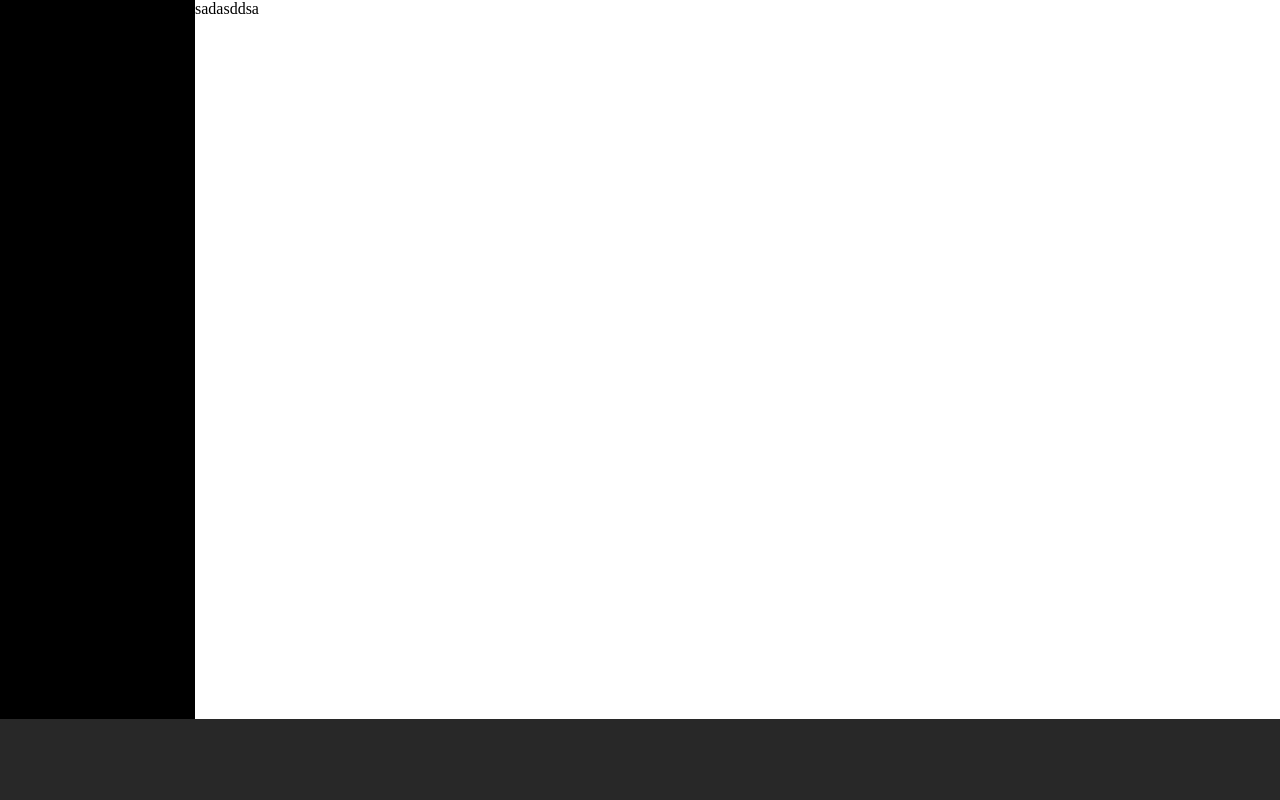
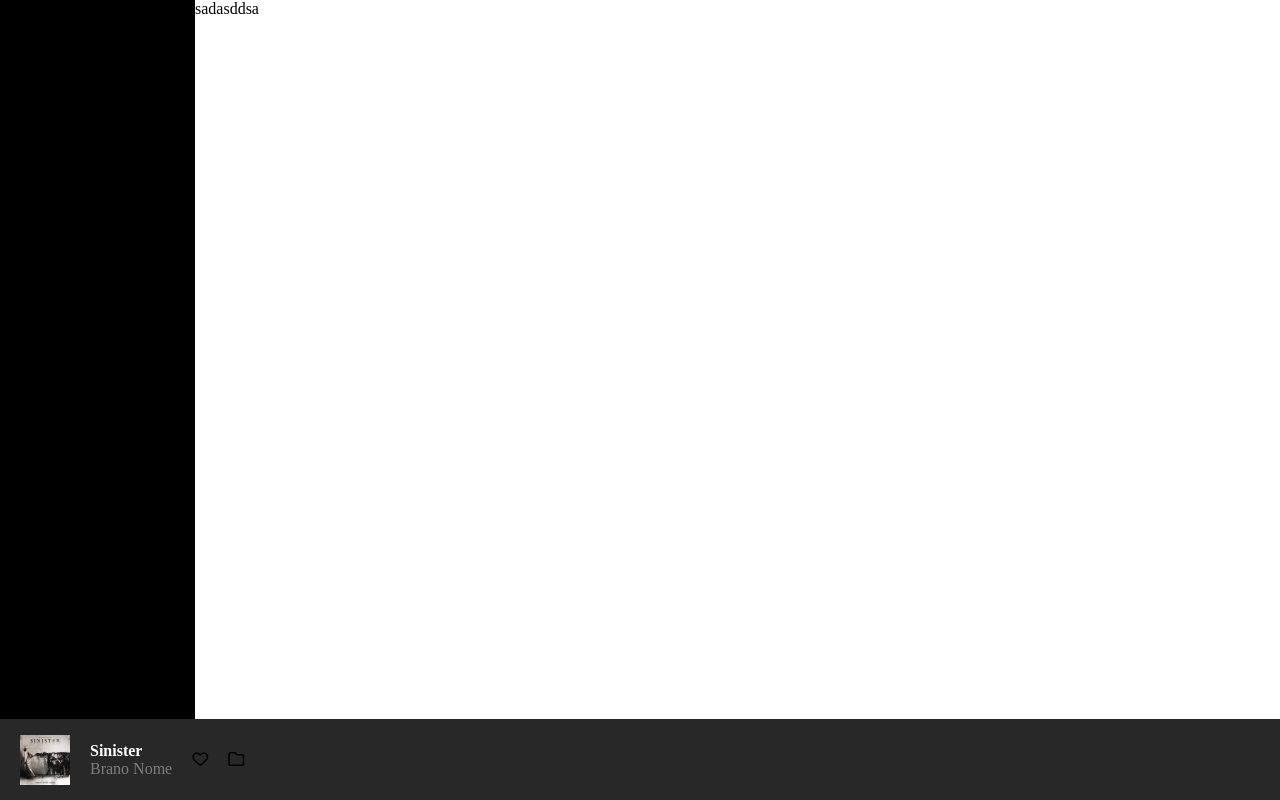
Before and after one commit to Damiano-Mariscoli/html-css-spotifyweb, a plain HTML site: page index.html in a window 1280 px wide. Drawn offline with Linux system fonts and the light colour scheme.

Commit message:
ADDED: img with like and folder icons (cover-art)

```diff
--- a/css/app.css
+++ b/css/app.css
@@ -13,6 +13,7 @@ a {
 	color: currentColor;
 	text-decoration: none;
 }
+
 /* LAYOUT */
 .main-container{
     height: 100vh;
@@ -43,7 +44,24 @@ a {
 
 
 
-
+/* COVER ART */
+.cover-art >img{
+    height: 50px;
+    width: 50px;
+    aspect-ratio: 1/1;
+}
+.cover-art{
+    display: flex;
+    align-items: center;
+    gap: 20px;
+    margin-left: 20px;
+    color: white;
+}
+.song{
+    display: flex;
+    justify-content: space-between;
+    align-items: center;
+}
 
 /* DEBUG */
 .debug{
@@ -60,3 +78,15 @@ a {
 .sidebar-bg{
     background-color: black;
 }
+.grey-text{
+    color: #7e7e7e;
+}
+.justify-center{
+    justify-content: center;
+}
+.justify-between{
+    justify-content: space-between;
+}
+.gap-20{
+    gap: 20px;
+}
--- a/index.html
+++ b/index.html
@@ -21,7 +21,24 @@
                 </div>
             </div>
             <div class="player-bar player-bar-bg flex">
-                <div class="song">
+                <div class="song gap-20">
+                    <div>
+                        <figure class="cover-art ">
+                            <img src="./img/sinister.jpeg" alt="">
+                            <figcaption>
+                                <h4>Sinister</h4>
+                                <p class="grey-text">Brano Nome</p>
+                            </figcaption>
+                        </figure>
+                    </div>
+                    <div>
+                        <div class="like flex gap-20">
+                            <p><i class="fa-regular fa-heart"></i></p>
+                            <p><i class="fa-regular fa-folder"></i></p>
+                        </div>
+
+                    </div>
+
 
                 </div>
                 <div class="player">
```
